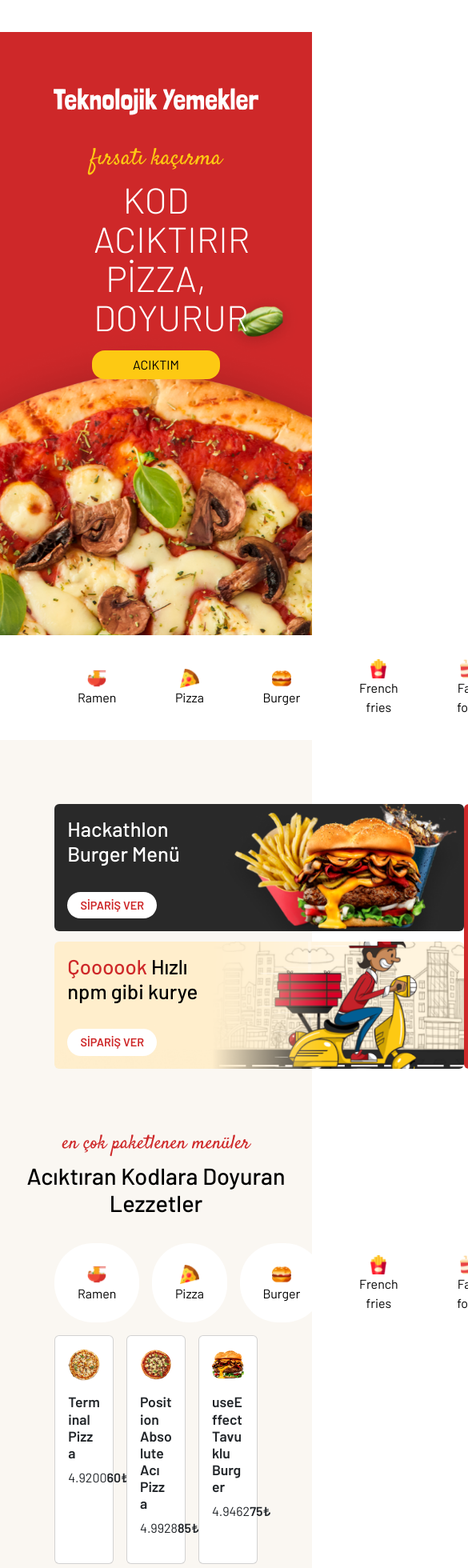
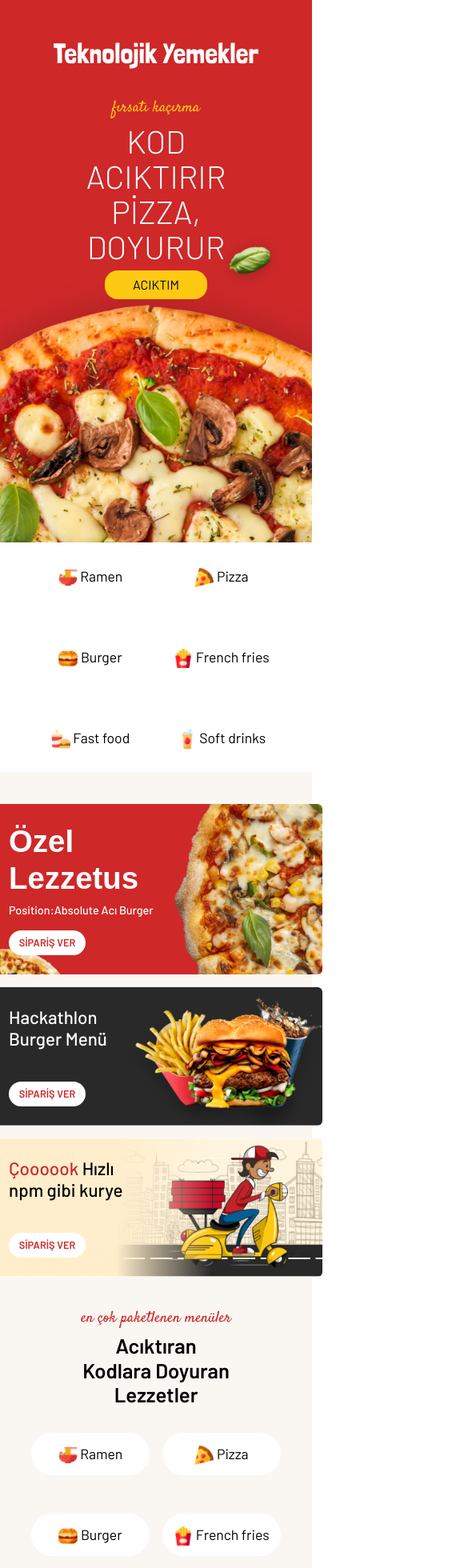
Before and after one commit to EceYaman/pizza-project, a React (Vite) app: page / in a window 390 px wide. Shown: the top 1960 px of the page at 80% size, 585 px wide, since content can reach past the window. Built offline with nearby package versions, Linux system fonts and the light colour scheme; the HTML template or start-up script is replaced by a standard one; a web font is replaced by a local one.

Commit message:
Fixed CSS for mobile responsiveness

```diff
--- a/src/components/Footer/Footer.css
+++ b/src/components/Footer/Footer.css
@@ -11,10 +11,11 @@
     width: 75%;
     justify-content: space-around;
     margin-left: 12rem;
-
+    padding-top: 1.2rem;
+    padding-bottom: 2rem;
 }
 .contact-info{
-    padding: 1.5rem;
+    padding: 0;
     display: flex;
     flex-direction: column;
     text-align: left;
@@ -36,13 +37,14 @@
 }
 
 .footer-menu{
-    padding: 2rem;
+    padding: 0;
     display: flex;
     flex-direction: column;
     text-align: left;
 }
-.menu-title{
+.footer .menu-title{
     font-size: 1rem;
+    margin-top: 1.2rem;
 }
 .footer-menu .footer-nav{
     margin-top: 1rem;
@@ -59,14 +61,15 @@
     font-weight: lighter;
 }
 .footer-social{
-    padding: 2rem;
+    padding: 0;
     display: flex;
     flex-direction: column;
     text-align: left;
 }
-.social-title{
+.footer .social-title{
     font-size: 1rem;
     margin-bottom: 1.8rem;
+    margin-top: 1.2rem;
 }
 .insta-photo{
     max-width: 100%;
@@ -85,3 +88,74 @@
     font-weight: lighter;
     font-size: 0.8rem;
 }
+
+@media (max-width: 768px) {
+    .footer{
+        width: 100%;
+        padding-top: 1rem;
+    }
+    .footer-content{
+        display: flex;
+        flex-direction: column;
+        width: 100%;
+        margin-left: 4rem;
+
+    }
+    .contact-info{
+        padding: 0;
+        font-size: 0.8rem;
+    }
+    .location{
+        width: 1rem;
+    }
+    .mail{
+        width: 1rem;
+    }
+    .phone{
+        width: 1rem;
+    }
+    .footer-logo{
+        width: 8rem;
+        margin-bottom: 0.6rem;
+    }
+
+    .footer-menu{
+        padding: 0
+    }
+    .footer .menu-title{
+        font-size: 1rem;
+        margin-bottom: 1.5rem;
+    }
+    .footer-menu .footer-nav{
+        margin-top: 0;
+        margin-bottom: 1rem;
+    }
+    .footer-menu .footer-nav a{
+        font-size: 0.8rem;
+        line-height: 1rem;
+    }
+    .footer-social{
+        padding: 0;
+    }
+    .footer .social-title{
+        font-size: 1rem;
+        margin-bottom: 1.5rem;
+    }
+    .insta-photo{
+        width: 50%;
+        gap: 0.6rem;
+    }
+    .photo{
+        width: 6rem;
+    }
+    .footer-bottom{
+        display: flex;
+        justify-content: space-around;
+        gap: 6rem;
+        font-size: 0.8rem;
+        padding-top: 0.8rem;
+        padding-bottom: 0.8rem;
+    }
+
+
+}
--- a/src/components/HomePage/Cards/FoodCards.css
+++ b/src/components/HomePage/Cards/FoodCards.css
@@ -6,10 +6,15 @@
     gap: 1rem;
     margin-bottom: 5rem;
 }
-.food-card{
+.food-cards .food-card{
     background-color: white;
     text-align: left;
     padding: 1.2rem;
+    border: none;
+}
+
+.food-card-img{
+    width: 12rem;
 }
 
 .food-name{
@@ -27,3 +32,32 @@
 .bold-text{
     font-weight: bold;
 }
+
+
+@media (max-width: 768px) {
+    .food-cards{
+        max-width: 100%;
+        width: 80%;
+        display: flex;
+        flex-direction: column;
+        gap: 1rem;
+        margin: 4rem 0;
+    }
+    .food-cards .food-card{
+        padding: 1.2rem;
+    }
+
+    .food-card-img{
+        margin: auto;
+        width: 16rem;
+    }
+
+    .food-name{
+        margin-top: 1rem;
+        font-size: 1.1rem;
+    }
+
+    .card-text{
+        font-size: 0.9rem;
+    }
+}
--- a/src/components/HomePage/Cards/OrderCards.css
+++ b/src/components/HomePage/Cards/OrderCards.css
@@ -17,6 +17,7 @@
     margin-left: 0;
     width: 29rem;
     border: none;
+    padding: 2rem;
 }
 .order-cards .card-2{
     background-size: cover;
@@ -25,6 +26,7 @@
     background-image: url('/images/iteration-2-images/cta/kart-2.png');
     width: 32rem;
     border: none;
+    padding: 2rem;
 }
 .order-cards .card-3{
     background-size: cover;
@@ -33,6 +35,7 @@
     background-image: url('/images/iteration-2-images/cta/kart-3.png');
     width: 32rem;
     border: none;
+    padding: 2rem;
 }
 .order-cards .card-btn{
     background-color: white;
@@ -75,3 +78,57 @@
 .title-highlight{
     color: #CE2829;
 }
+
+@media (max-width: 768px) {
+    .order-cards{
+        width: 100%;
+        display: flex;
+        flex-direction: column;
+        align-items: center;
+        gap: 1rem;
+    }
+    .cards-right{
+        display: flex;
+        flex-direction: column;
+        align-items: center;
+        gap: 1rem;
+    }
+    .order-cards .card-1{
+        margin-left: 0;
+        width: 26rem;
+        padding: 1.5rem;
+    }
+    .order-cards .card-2{
+        width: 26rem;
+        padding: 1.5rem;
+    }
+    .order-cards .card-3{
+        padding: 1.5rem;
+        width: 26rem;
+
+    }
+    .order-cards .card-btn{
+        width: 6rem;
+        font-size: 0.8rem;
+    }
+    .card-1-title{
+        font-size: 2.4rem;
+        width: 12rem;
+    }
+    .card-1-title-2{
+        font-size: 0.9rem;
+        width: 12rem;
+        margin-bottom: 1rem;
+    }
+    .card-2-title{
+        width: 11rem;
+        font-size: 1.4rem;
+        margin-bottom: 2.5rem;
+    }
+    .card-3-title{
+        width: 11rem;
+        font-size: 1.4rem;
+        margin-bottom: 2.5rem;
+    }
+
+}
--- a/src/components/HomePage/FoodButtons.css
+++ b/src/components/HomePage/FoodButtons.css
@@ -20,3 +20,19 @@
 .button-img{
     width: 1.5rem;
 }
+
+@media (max-width: 768px) {
+    .food-buttons{
+        width: 80%;
+        display: grid;
+        grid-template-columns: repeat(2, 1fr);
+        gap: 1rem;
+    }
+
+    .food-buttons .food-btn {
+        font-size: 1.1rem;
+        padding: 0.8rem ;
+        margin-top: 1rem;
+        margin-bottom: 1rem;
+    }
+}
--- a/src/components/HomePage/HomePage.css
+++ b/src/components/HomePage/HomePage.css
@@ -75,20 +75,42 @@
 
 
 @media (max-width: 768px) {
-    .home-page {
+    .hero-content{
+        width: 100%;
+        padding-bottom: 19rem;
+        padding-top: 1.5rem;
+    }
+    .main-div{
         padding-top: 2.5rem;
     }
-
+    .title-h5{
+        font-size: 1.2rem;
+        margin-bottom: 0.5rem;
+        margin-top: 0.5rem;
+        font-weight: light;
+    }
+    .title-h6{
+        font-size: 1.2rem;
+        margin-bottom: 0.5rem;
+        margin-top: 2.5rem;
+        font-weight: bold;
+    }
+    .title-h4{
+        width: 11.5rem;
+        font-size: 1.6rem;
+        margin-bottom: 1rem;
+        font-weight: bold;
+    }
     .home-title {
-        max-width: 40%;
-        font-size: 2.8rem;
-        margin-bottom: 1rem;
+        max-width: 15rem;
+        font-size: 2.5rem;
+        margin-bottom: 0.5rem;
     }
 
-
-    .home-button {
+    .home-page .home-button {
         width: 8rem;
     }
 
 
+
 }
--- a/src/components/OrderPage/OrderForm.jsx
+++ b/src/components/OrderPage/OrderForm.jsx
@@ -147,7 +147,7 @@ export default function OrderForm({handleSubmit}) {
                     invalid={doughThickness === ''}
                     className="dough-select"
                 >
-                    <option value="" disabled hidden>-Hamur Kalınlığı Seç-</option>
+                    <option value="" disabled hidden>-Hamur Kalınlığı-</option>
                     <option value="İnce">İnce</option>
                     <option value="Orta">Orta</option>
                     <option value="Kalın">Kalın</option>
--- a/src/components/OrderPage/OrderPage.css
+++ b/src/components/OrderPage/OrderPage.css
@@ -125,7 +125,6 @@ nav a:hover {
     gap: 1.25rem;
 }
 
-
 .radio-group {
     display: flex;
     flex-direction: column;
@@ -168,7 +167,6 @@ nav a:hover {
     gap: 0.5rem;
 }
 
-
 .radio-group {
     display: flex;
     gap: 0.8rem;
@@ -176,12 +174,10 @@ nav a:hover {
     align-items: flex-start;
 }
 
-
 .size-option input[type="radio"] {
     position: absolute;
     opacity: 0;
 }
-
 
 .radio-label {
     display: flex;
@@ -212,7 +208,6 @@ nav a:hover {
 .order-form .order-note{
     background-color: #FAF7F2;
 }
-
 
 .label-text {
     position: absolute;
@@ -312,19 +307,27 @@ nav a:hover {
 }
 
 
-
-
 @media (max-width: 768px) {
-    .header {
-        padding: 0.6rem;
-    }
-
-    .logo {
+    .header .logo {
         width: 16rem;
         margin: 0.8rem;
     }
+    .main {
+        max-width: 100%;
+    }
 
-    nav {
+    .main-content{
+        margin-top: 0;
+        max-width: 100%;
+        min-height: 100vh;
+        width: 100%;
+    }
+    .form-banner{
+        margin-top: 0;
+        margin-bottom: 2.5rem;
+        width: 85%;
+    }
+    .order-page .main .order-page-menu {
         width: 85%;
         display: flex;
         justify-content: flex-start;
@@ -332,12 +335,19 @@ nav a:hover {
         font-size: 1rem;
     }
 
-    nav a {
+    .order-page .main .order-page-menu a  {
         font-size: 1rem;
-        text-decoration: none;
-        color: white;
-        cursor: pointer;
-        font-weight: lighter;
+    }
+    .pizza-info {
+        margin-top: 1.5rem;
+        text-align: left;
+        width: 85%;
+    }
+
+    .order-form {
+        margin-top: 2rem;
+        margin-bottom: 5rem;
+        width: 85%;
     }
 
     .form-title {
@@ -349,16 +359,14 @@ nav a:hover {
         margin-left: 0.1rem;
     }
 
-    .main-content {
-        width: 90%;
-        padding: 6rem 1rem;
-    }
-
     .ingredients-grid {
         grid-template-columns: repeat(2, 1fr);
     }
-
-    .card {
+    .order-form .ingredient-checkbox {
+        width: 2rem;
+        height: 2rem;
+      }
+    .order-completion .card {
         order: 1;
         width: 100%;
         margin-left: auto;
@@ -397,12 +405,12 @@ nav a:hover {
         margin-top: 0.8rem;
     }
 
-    .card-body {
+    .order-page .card-body {
         font-size: 1rem;
     }
 
-    .card-title {
-        font-size: 1.2rem;
+    .order-page .card-title {
+        font-size: 1.1rem;
         margin-left: 1rem;
     }
 
--- a/src/components/SuccessPage/SuccessPage.jsx
+++ b/src/components/SuccessPage/SuccessPage.jsx
@@ -1,9 +1,11 @@
+import { Footer } from "../Footer/Footer"
 import { Header } from "../Header"
 import "./SuccessPage.css"
 import { Card, CardBody, CardTitle, Col, Row } from 'reactstrap'
 export function SuccessPage({data}) {
     return(
         <div className="success-page">
+        <div className="success-content">
             <Header />
             <h5>lezzetin yolda</h5>
             <h1>SİPARİŞ ALINDI</h1>
@@ -28,5 +30,7 @@ export function SuccessPage({data}) {
                 </CardBody>
             </Card>
         </div>
+        <Footer />
+        </div>
     )
 }
```
Also changed, not shown: src/components/SuccessPage/SuccessPage.css (+24 -17 lines).
